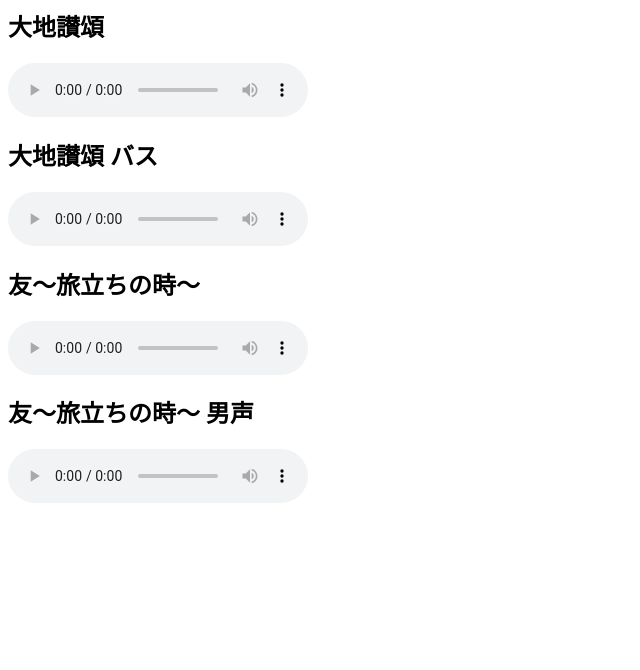
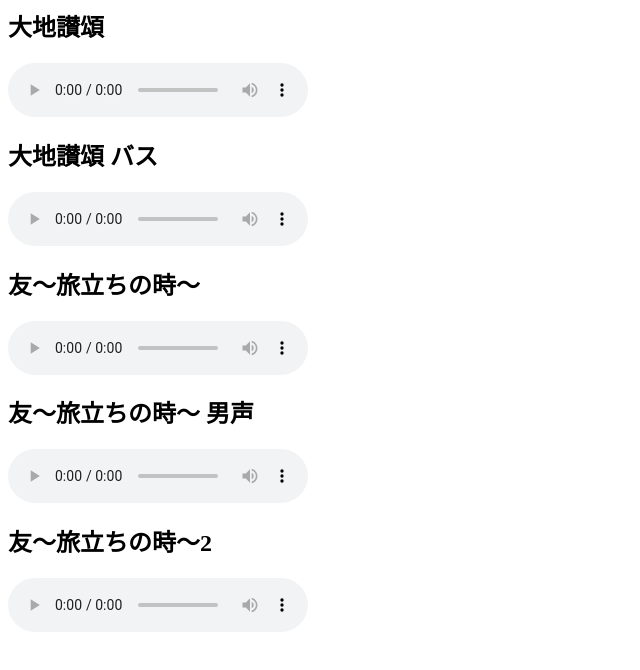
Before and after one commit to scfcdv/gassyou, a plain HTML site: page index.html in a window 1280 px wide. Shown: the whole page, without its empty margins (0-640 px from the left). Drawn offline with Linux system fonts and the light colour scheme.

Commit message:
Update index.html

```diff
--- a/index.html
+++ b/index.html
@@ -7,3 +7,5 @@
 <audio controls src="友〜旅立ちの時〜.mp3"></audio><br>
 <h2>友〜旅立ちの時〜 男声</h2>
 <audio controls src="友〜旅立ちの時〜 男声.mp3"></audio><br>
+<h2>友〜旅立ちの時〜2</h2>
+<audio controls src="友〜旅立ちの時〜2.mp3"></audio><br>
```
